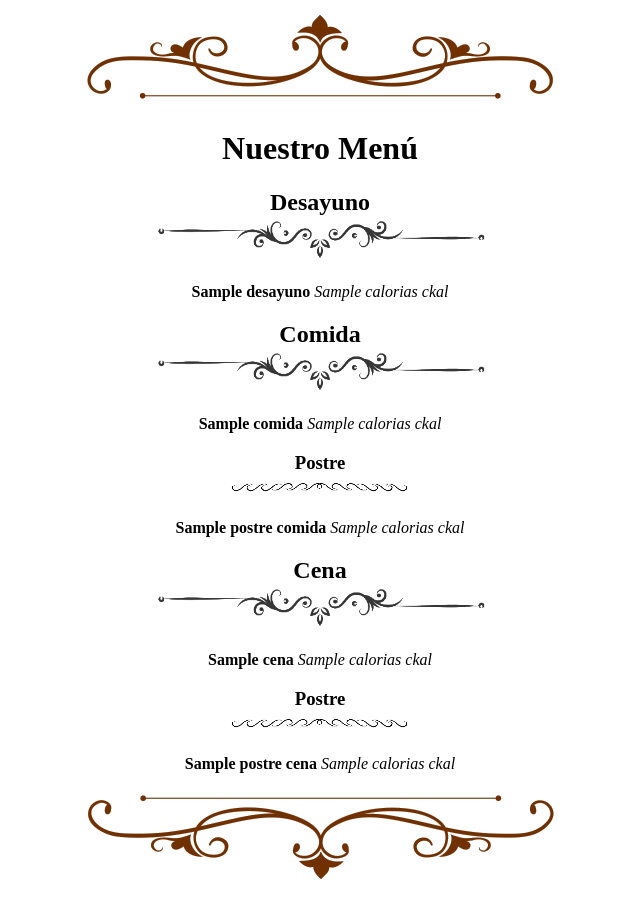
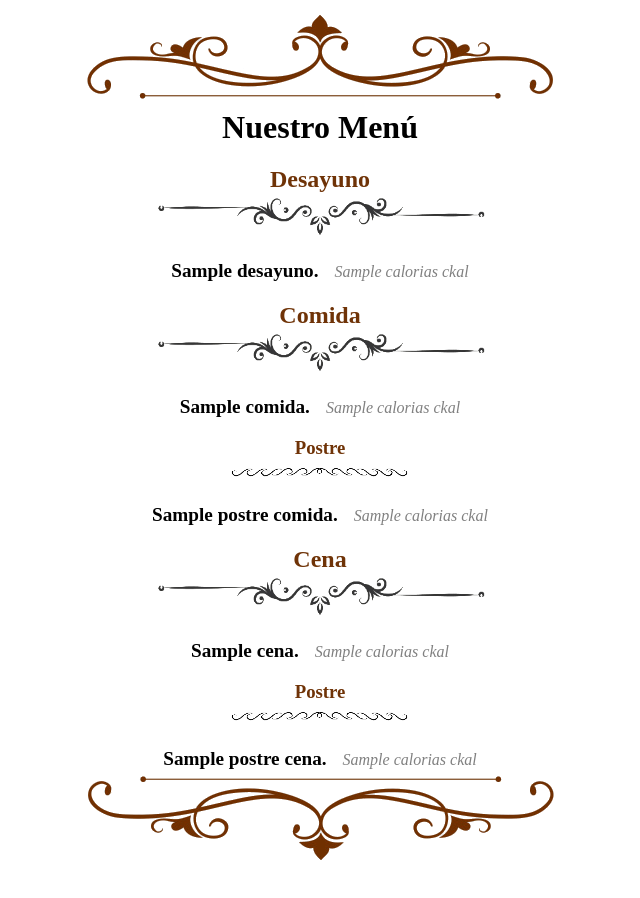
Before and after one commit to LadyAnith/generadorMenus, a Symfony app: template templates/nuevo_menu/menuDia.html.twig in a window 1280 px wide. Shown: the whole page, without its empty margins (320-960 px from the left). After the commit the page ends 860 px from the top, so only its background shows below. Run offline with Twig, Linux system fonts and the light colour scheme; the template is opened without the code that fills it: most values are stand-ins (such as "Sample title", 1, 10 or a date in 2020); some libraries are stand-ins or nearby versions.

Commit message:
menú maquetado2

```diff
--- a/templates/nuevo_menu/menuDia.html.twig
+++ b/templates/nuevo_menu/menuDia.html.twig
@@ -13,6 +13,14 @@
             text-align: center;
         }
 
+        h2, h3 {
+            color: #6f3307;
+        }
+
+        h1{
+            margin:0;
+        }
+
         h2,h3 {
             margin-bottom:0;
         }
@@ -25,8 +33,16 @@
             width: 5cm;
         }
         .alerg{
-            width: 1cm;
-            height: 1.5cm;
+            height: 1cm;
+        }
+        p{
+            margin-bottom:0;
+        }
+        strong {
+            font-size: 1.2em;
+        }
+        i {
+            color: gray;
         }
 
     </style>
@@ -36,32 +52,37 @@
         <img src="/img/decoradorUp.png"/>
         <h1>Nuestro Menú</h1>
 
+            <div>
             <h2>Desayuno</h2>
             <img class="deco1" src="/img/decorador1.png"/>
-            <p><strong>{{desayuno.nombre}}</strong>  <i>{{desayuno.calorias}} ckal</i></p>
+            <p><strong>{{desayuno.nombre}}.</strong> &nbsp;&nbsp; <i>{{desayuno.calorias}} ckal</i></p>
             {% include 'nuevo_menu/alergenos.html.twig' with {'alergenos': desayuno.listaAlergenos} %}
+            </div>
 
+            <div>
             <h2>Comida</h2>
             <img class="deco1" src="/img/decorador1.png"/>
-            <p><strong>{{comida.nombre}}</strong>  <i>{{comida.calorias}} ckal</i></p>
+            <p><strong>{{comida.nombre}}.</strong> &nbsp;&nbsp; <i>{{comida.calorias}} ckal</i></p>
             {% include 'nuevo_menu/alergenos.html.twig' with {'alergenos': comida.listaAlergenos} %}
 
             <h3>Postre</h3>
             <img class="deco2" src="/img/decorador2.png"/>
-            <p><strong>{{postreComida.nombre}}</strong>  <i>{{postreComida.calorias}} ckal</i></p>
+            <p><strong>{{postreComida.nombre}}.</strong> &nbsp;&nbsp; <i>{{postreComida.calorias}} ckal</i></p>
             {% include 'nuevo_menu/alergenos.html.twig' with {'alergenos': postreComida.listaAlergenos} %}
+            </div>
 
+            <div>
             <h2>Cena</h2>
             <img class="deco1" src="/img/decorador1.png"/>
-            <p><strong>{{cena.nombre}}</strong>  <i>{{cena.calorias}} ckal</i></p>
+            <p><strong>{{cena.nombre}}.</strong> &nbsp;&nbsp; <i>{{cena.calorias}} ckal</i></p>
             {% include 'nuevo_menu/alergenos.html.twig' with {'alergenos': cena.listaAlergenos} %}
-
             <h3>Postre</h3>
             <img class="deco2" src="/img/decorador2.png"/>
-            <p><strong>{{postreCena.nombre}}</strong>  <i>{{postreCena.calorias}} ckal</i></p>
+            <p><strong>{{postreCena.nombre}}.</strong> &nbsp;&nbsp; <i>{{postreCena.calorias}} ckal</i></p>
             {% include 'nuevo_menu/alergenos.html.twig' with {'alergenos': postreCena.listaAlergenos} %}
+            </div>
 
-        <img src="/img/decoradorBottom.png"/>
+            <img src="/img/decoradorBottom.png"/>
     </div>
 
 </body>
```
Also changed, not shown: public/img/alergeno_icons/altramuces.png, public/img/alergeno_icons/apio.png, public/img/alergeno_icons/cacahuetes.png, public/img/alergeno_icons/frutos_secos.png, public/img/alergeno_icons/gluten.png, public/img/alergeno_icons/huevos.png, public/img/alergeno_icons/lacteos.png, public/img/alergeno_icons/marisco.png, public/img/alergeno_icons/moluscos.png, public/img/alergeno_icons/mostaza.png, public/img/alergeno_icons/pescado.png, public/img/alergeno_icons/sesamo.png, public/img/alergeno_icons/soja.png, public/img/alergeno_icons/sulfitos.png.
